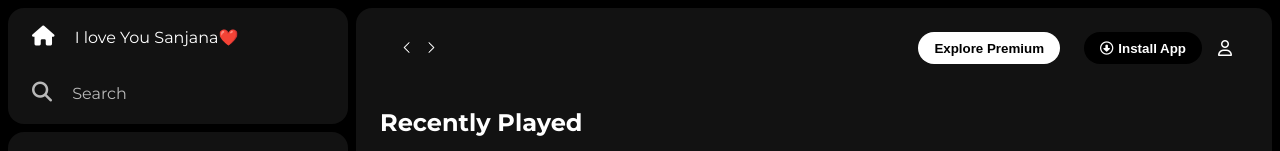
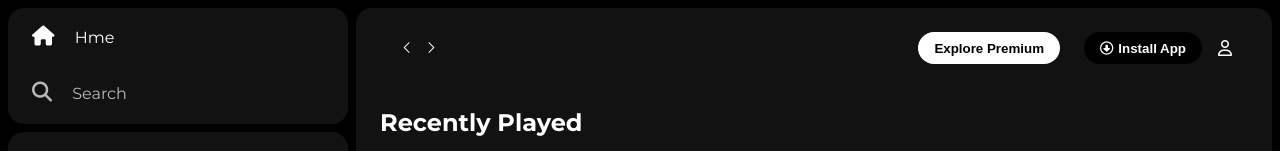
Before and after one commit to deepak-gupta01/spotify-clone, a plain HTML site: page index.html in a window 1280 px wide. Shown: the top 151 px of the page. Drawn offline with Linux system fonts and the light colour scheme.

Commit message:
Update index.html

```diff
--- a/index.html
+++ b/index.html
@@ -23,7 +23,7 @@
             <div class="nav">
                 <div class="nav-option" style="opacity: 1;">
                     <i class="fa-solid fa-house"></i>
-                    <a href="#">I love You Sanjana❤️</a>
+                    <a href="#">Hme</a>
                 </div>
                 <div class="nav-option">
                     <i class="fa-solid fa-magnifying-glass"></i>
```
